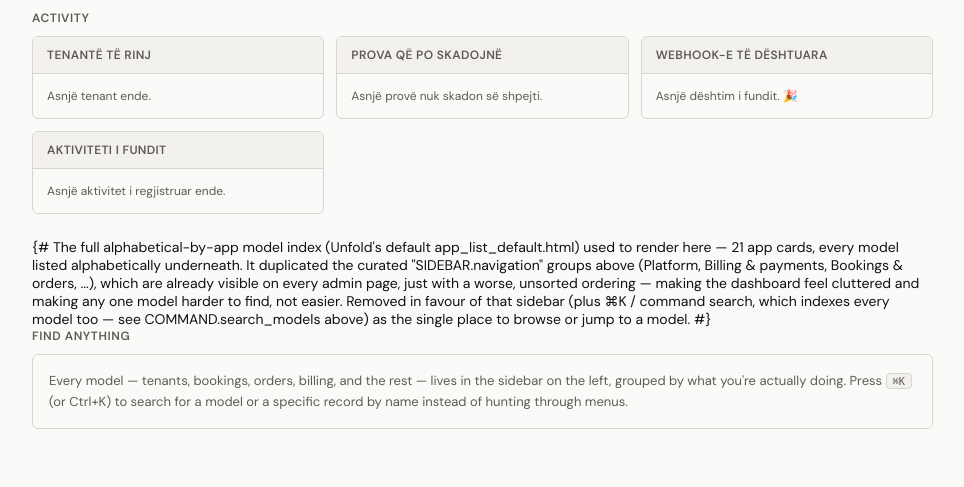
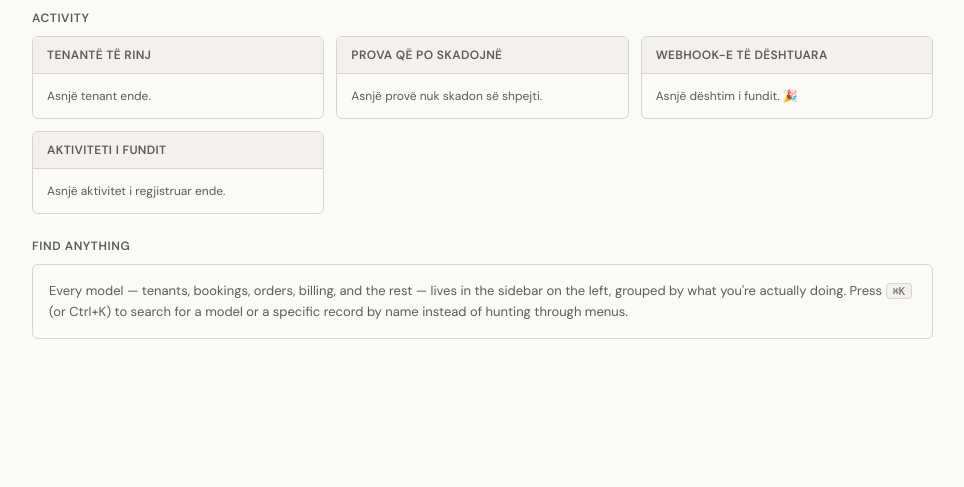
Before and after one commit to enzoindabenzo/bizal, a Django app: page /django-admin/ in a window 1280 px wide. Shown: the part 903-1390 px from the top of the page, without its empty margins (307-1271 px from the left). After the commit the page ends 1242 px from the top, so only its background shows below. Run offline with Django 4.2, Linux system fonts and the light colour scheme; the visitor is signed in with stand-in values (Sample User, id 1); parts of the project's set-up code (start-up, migrations or seed data) failed here and were passed over; some libraries are stand-ins or nearby versions.

Commit message:
Bug fixes

```diff
--- a/frontend/templates/admin/actions.html
+++ b/frontend/templates/admin/actions.html
@@ -1,7 +1,8 @@
 {% extends "admin/actions.html" %}
 {% load i18n %}
 
-{# BUG FIX: Unfold's stock "Run" button is gated behind `x-show="action"`,
+{% comment %}
+BUG FIX: Unfold's stock "Run" button is gated behind `x-show="action"`,
 which only turns truthy once Alpine.js binds the hidden `action` value
 from the action <select>'s `x-model="action"` attribute. If that
 binding hasn't fired yet (slow Alpine init, a `change` event that
@@ -14,7 +15,8 @@
 behavior (the "Go" button next to the action select is always
 present) and removes the dependency on that particular bit of Alpine
 state ever resolving. Submitting with no action selected is already a
-   harmless no-op on the Django side, so nothing else needs to change. #}
+harmless no-op on the Django side, so nothing else needs to change.
+{% endcomment %}
 {% block actions-submit %}
     <button type="submit" class="bg-primary-900 cursor-pointer flex font-medium items-center justify-center px-3 py-1 rounded-default text-sm text-white whitespace-nowrap" title="{% translate "Run the selected action" %}" name="index" value="{{ action_index|default:0 }}">
         {% trans "Run" %}
--- a/frontend/templates/admin/index.html
+++ b/frontend/templates/admin/index.html
@@ -2,7 +2,8 @@
 {% load i18n %}
 {% load static %}
 
-{# ─────────────────────────────────────────────────────────────────────
+{% comment %}
+─────────────────────────────────────────────────────────────────────
 BizAL — django-admin dashboard.
 
 Overrides Unfold's own admin/index.html (same block structure — see
@@ -17,7 +18,8 @@
                    activity log, as link-out panels
 Populated by bizal.dashboard.dashboard_callback via
 UNFOLD['DASHBOARD_CALLBACK'].
-───────────────────────────────────────────────────────────────────── #}
+─────────────────────────────────────────────────────────────────────
+{% endcomment %}
 
 {% block title %}{% if subtitle %}{{ subtitle }} | {% endif %}{{ title }} | {{ site_title|default:_('Django site admin') }}{% endblock %}
 
@@ -243,7 +245,8 @@ document.addEventListener('DOMContentLoaded', function () {
 
     <div class="flex flex-col lg:flex-row lg:gap-8">
         <div class="grow">
-            {# The full alphabetical-by-app model index (Unfold's default
+            {% comment %}
+            The full alphabetical-by-app model index (Unfold's default
             app_list_default.html) used to render here — 21 app cards,
             every model listed alphabetically underneath. It duplicated
             the curated "SIDEBAR.navigation" groups above (Platform,
@@ -253,7 +256,8 @@ document.addEventListener('DOMContentLoaded', function () {
             making any one model harder to find, not easier. Removed in
             favour of that sidebar (plus ⌘K / command search, which
             indexes every model too — see COMMAND.search_models above)
-               as the single place to browse or jump to a model. #}
+            as the single place to browse or jump to a model.
+            {% endcomment %}
             <div class="bizal-section-title">{% translate "Find anything" %}</div>
             <div class="bizal-panel" style="padding:16px">
                 <p style="margin:0;color:var(--body-quiet-color);font-size:.8125rem;line-height:1.6">
```
Lines whose indentation alone changed are shown as unchanged.
